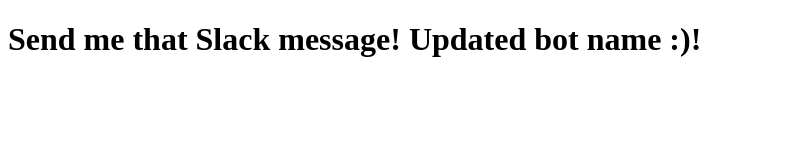
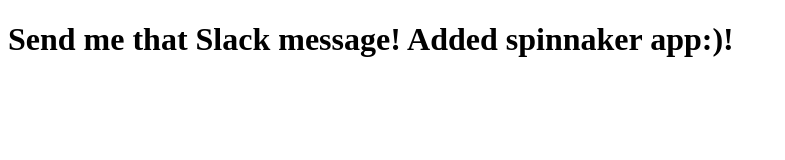
Before and after one commit to ryanwholey/test-app, a website: page app/public/index.html in a window 1280 px wide. Shown: the whole page, without its empty margins (0-785 px from the left). Drawn offline with Linux system fonts and the light colour scheme.

Commit message:
Added spinnaker app

```diff
--- a/app/public/index.html
+++ b/app/public/index.html
@@ -2,6 +2,6 @@
 <html>
   <head></head>
   <body>
-    <h1>Send me that Slack message! Updated bot name :)!</h1>
+    <h1>Send me that Slack message! Added spinnaker app:)!</h1>
   </body>
 </html>
```
